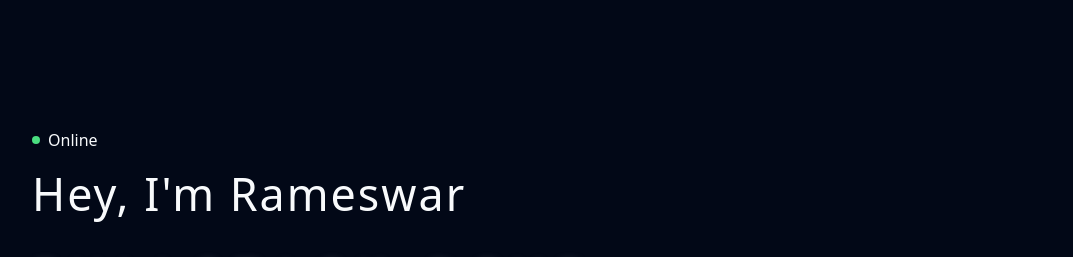
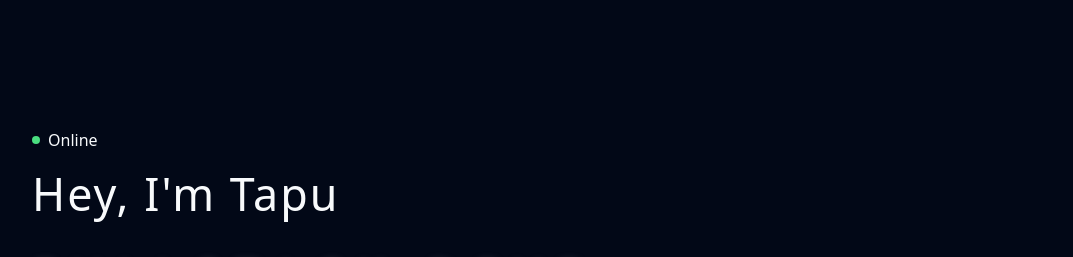
Before and after one commit to Tapu45/portfolio-frontend, a React (Vite) app: page / in a window 1280 px wide. Shown: the top 257 px of the page, without its empty margins (103-1176 px from the left). Built offline with nearby package versions, Linux system fonts and the light colour scheme; no server answers.

Commit message:
Update Hero.jsx

```diff
--- a/src/pages/miniComponents/Hero.jsx
+++ b/src/pages/miniComponents/Hero.jsx
@@ -34,7 +34,7 @@ const Hero = () => {
       </div>
       <h1 className="overflow-x-hidden text-[1.3rem] sm:text-[1.75rem]
       md:text-[2.2rem] lg:text-[2.8rem] tracking-[2px] mb-4">
-        Hey, I'm Rameswar
+        Hey, I'm Tapu
       </h1>
       <h1 className="text-tubeLight-effect overflow-x-hidden text-[1.3rem]
       sm:text-[1.75rem] md:text-[2.2rem] lg:text-[2.8rem] tracking-[15px]">
```
